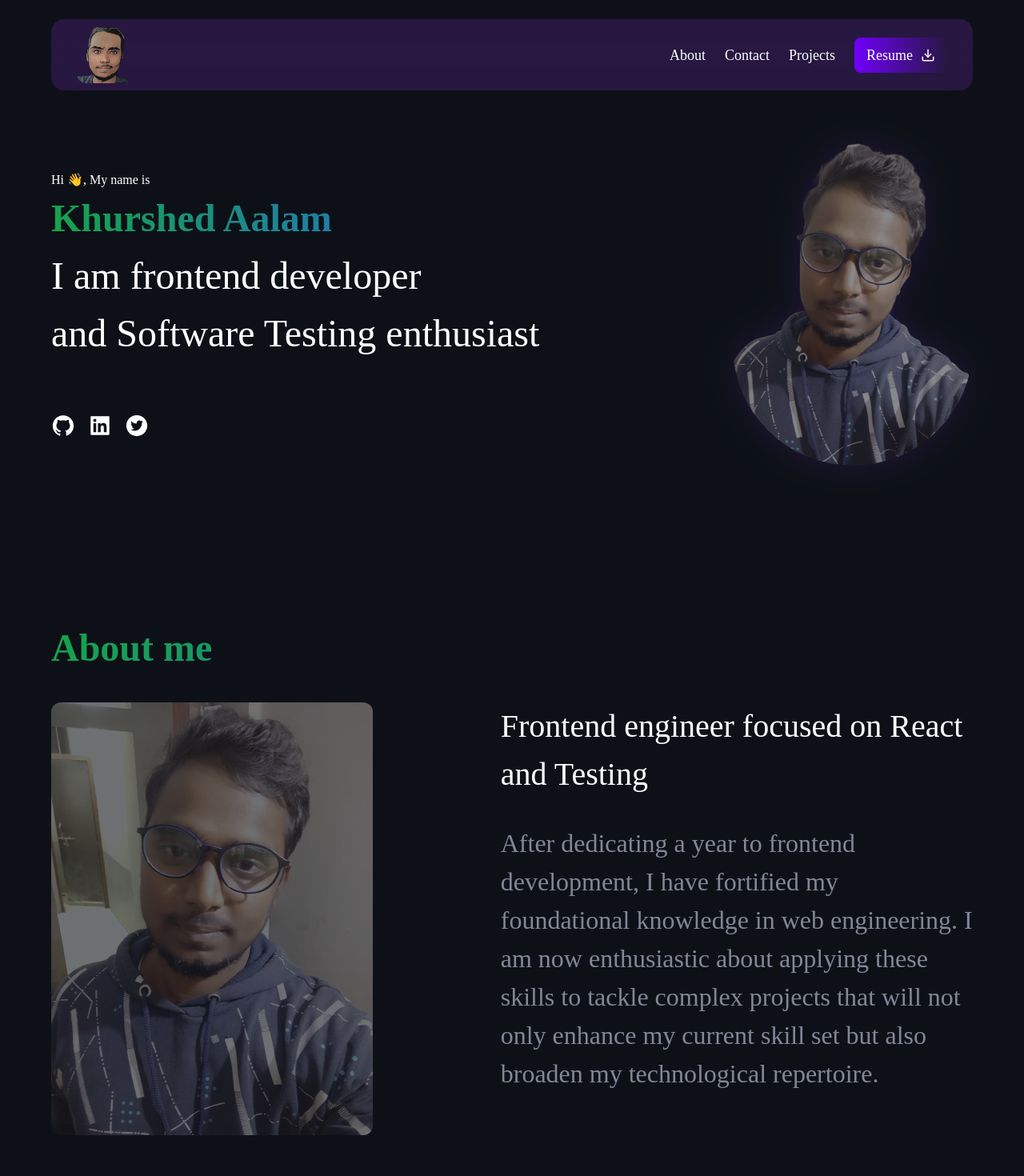
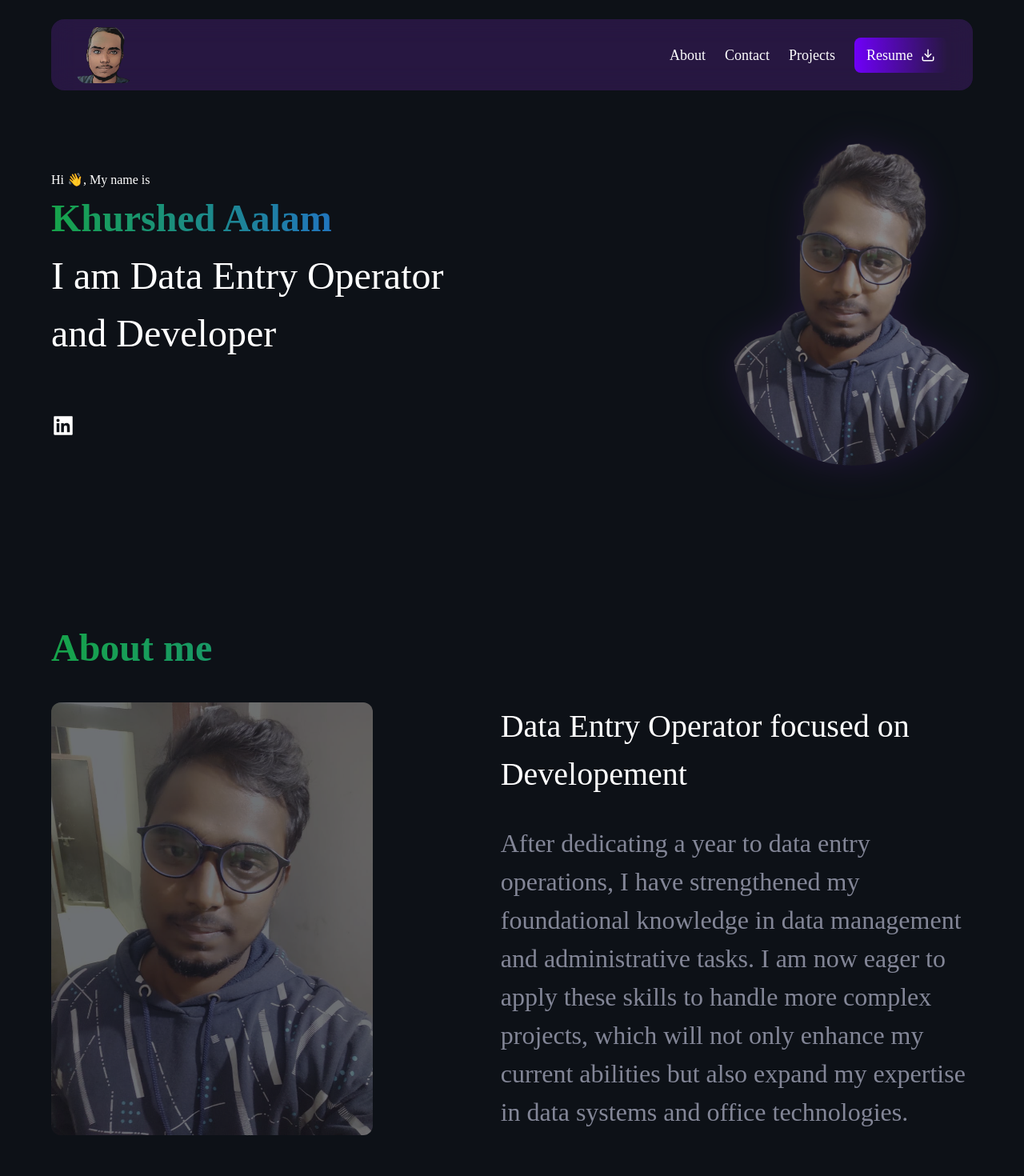
Before and after one commit to khurshedeth/data-entry, a Next.js app: page / in a window 1280 px wide. Shown: the top 1470 px of the page at 80% size. Built offline with nearby package versions, Linux system fonts and the light colour scheme.

Commit message:
Your commit message

```diff
--- a/components/About.js
+++ b/components/About.js
@@ -34,14 +34,10 @@ function About() {
           className=" w-[100%] flex flex-col gap-[2rem]"
         >
           <h1 className=" text-[2.5rem] max-md:text-[2rem]">
-          Frontend engineer focused on React and Testing
+          Data Entry Operator focused on Developement
           </h1>
           <p className="text-[#838697] text-[2rem] max-md:text-[1.5rem]">
-            After dedicating a year to frontend development, I have fortified my
-            foundational knowledge in web engineering. I am now enthusiastic
-            about applying these skills to tackle complex projects that will not
-            only enhance my current skill set but also broaden my technological
-            repertoire.
+          After dedicating a year to data entry operations, I have strengthened my foundational knowledge in data management and administrative tasks. I am now eager to apply these skills to handle more complex projects, which will not only enhance my current abilities but also expand my expertise in data systems and office technologies.
           </p>
         </motion.div>
       </div>
--- a/components/Footer.js
+++ b/components/Footer.js
@@ -31,13 +31,7 @@ function Footer() {
           >
             <AiFillLinkedin  className=" w-[20px] h-[20px]"/>
           </a>
-          <a
-          href="https://github.com/khurshedeth/"
-            target="_blank"
-            rel="noreff"
-            className=" text-gray-500 hover:text-white">
-            <AiFillGithub  className=" w-[20px] h-[20px]"/>
-          </a>
+
           <a
           href="https://twitter.com/eth_parzivaleth"
             target="_blank"
--- a/components/Hero.js
+++ b/components/Hero.js
@@ -26,13 +26,11 @@ function Hero() {
           Khurshed Aalam
         </h3>
         <h3 className=" text-[3rem] max-md:text-[1.5rem]">
-          I am frontend developer
-          <br /> and   Software Testing enthusiast
+          I am Data Entry Operator
+          <br /> and Developer
         </h3>
         <div className=" flex gap-[1rem] mt-[4rem] max-md:mt-[2rem]">
-          <a href="https://github.com/khurshedeth/" target="_blank" rel="error">
-            <AiFillGithub className="w-[30px] h-[30px] cursor-pointer" />
-          </a>
+
           <a
             href="https://www.linkedin.com/in/khurshd-alam/"
             target="_blank"
@@ -40,9 +38,7 @@ function Hero() {
           >
             <AiFillLinkedin className=" w-[30px] h-[30px] cursor-pointer" />
           </a>
-          <a href="https://twitter.com/khurshedeth" target="_blank" rel="rela">
-            <AiFillTwitterCircle className=" w-[30px] h-[30px] cursor-pointer" />
-          </a>
+
         </div>
       </motion.div>
       <motion.div
--- a/pages/index.js
+++ b/pages/index.js
@@ -19,7 +19,7 @@ export default function Home() {
         <NabBar />
         <Hero />
         <About />
-        <Projects/>
+
         <Contact/>
         <Footer/>
       </main>
```
